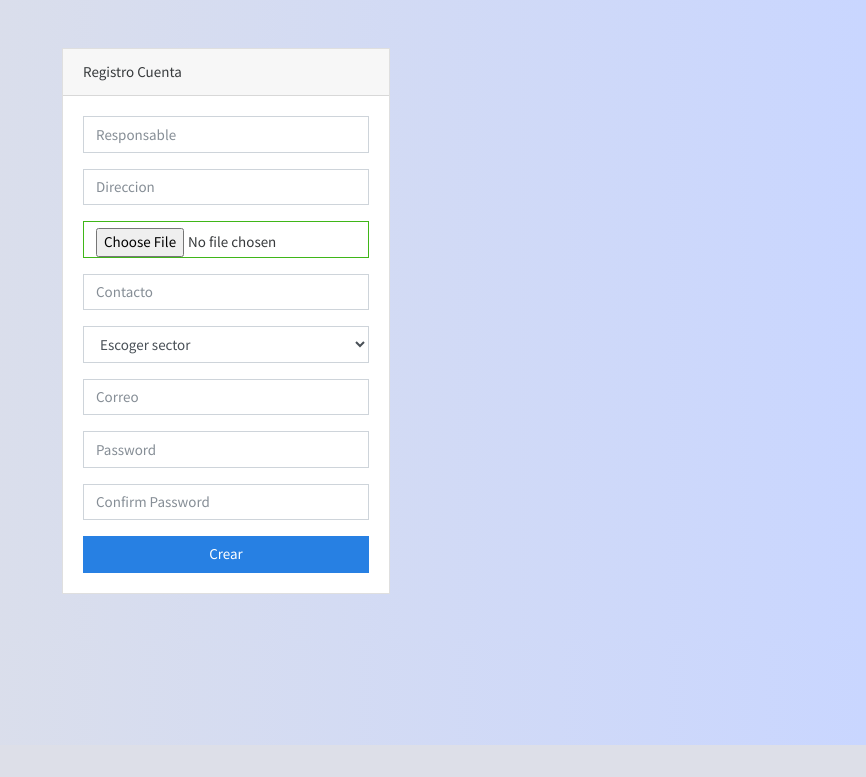
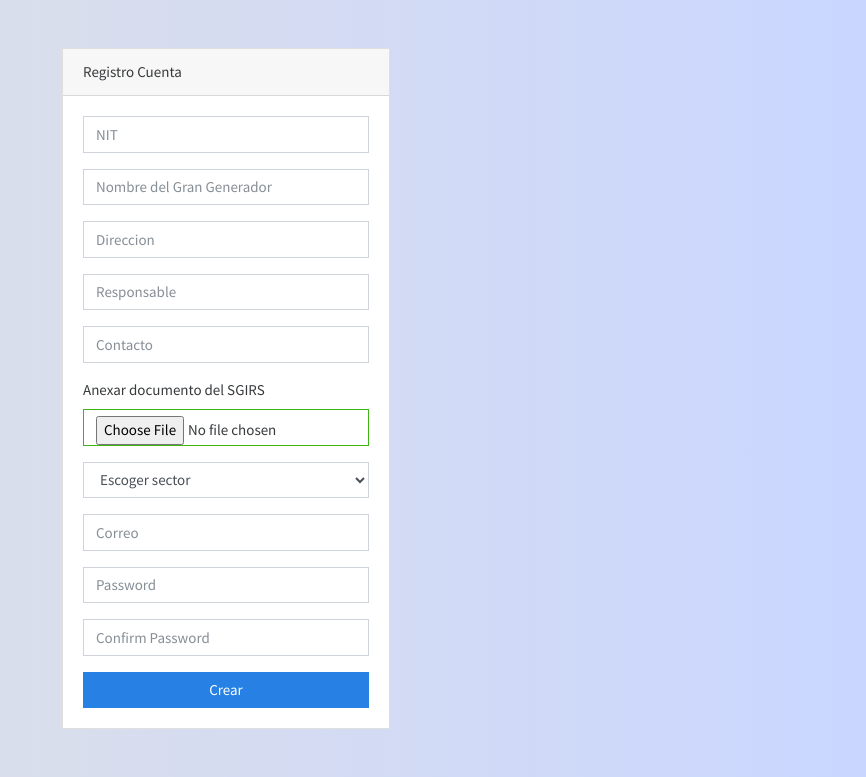
Before and after one commit to masalcedoa/Sgirs, a Node server app: template src/views/usuario/signup.hbs in a window 1280 px wide. Shown: the part 55-832 px from the top of the page, without its empty margins (414-1280 px from the left). Before the commit the page ends 800 px from the top, so only its background shows below. Run offline with Node 20, Linux system fonts and the light colour scheme; the template is opened without the code that fills it, so the values that code supplies are empty; some libraries are stand-ins or nearby versions.

Commit message:
Update signup.hbs

```diff
--- a/src/views/usuario/signup.hbs
+++ b/src/views/usuario/signup.hbs
@@ -7,21 +7,31 @@
       <div class="card-body">
         <form action="/usuario/signup" method="POST" enctype="multipart/form-data">
           <div class="form-group">
+            <input type="text" class="form-control" name="nit" placeholder="NIT" required value="{{nit}}">
+          </div>
+          <div class="form-group">
+            <input type="text" class="form-control" name="generador" placeholder="Nombre del Gran Generador" required
+              value="{{generador}}">
+          </div>
+          <div class="form-group">
+            <input type="text" class="form-control" name="direccion" placeholder="Direccion" value="{{direccion}}">
+          </div>
+          <div class="form-group">
             <input type="text" class="form-control" name="responsable" placeholder="Responsable"
               value="{{responsable}}">
           </div>
           <div class="form-group">
-            <input type="text" class="form-control" name="direccion" placeholder="Direccion" value="{{direccion}}">
-          </div>
-
-          <div class="form-group">
-            <input type="file" name="documento_sgirs" id="documento_sgirs" value="" class="form-control text-dark border-success" >
+            <input type="text" class="form-control" name="contacto" placeholder="Contacto" value="{{contacto}}">
           </div>
 
 
           <div class="form-group">
-            <input type="text" class="form-control" name="contacto" placeholder="Contacto" value="{{contacto}}">
+            <label for="Name">Anexar documento del SGIRS</label>
+            <input type="file" name="documento_sgirs" id="documento_sgirs" value=""
+              class="form-control text-dark border-success">
           </div>
+
+
 
           <div class="form-group">
             <select class="form-control" name="codSector"  id="codSector"  required>
```
